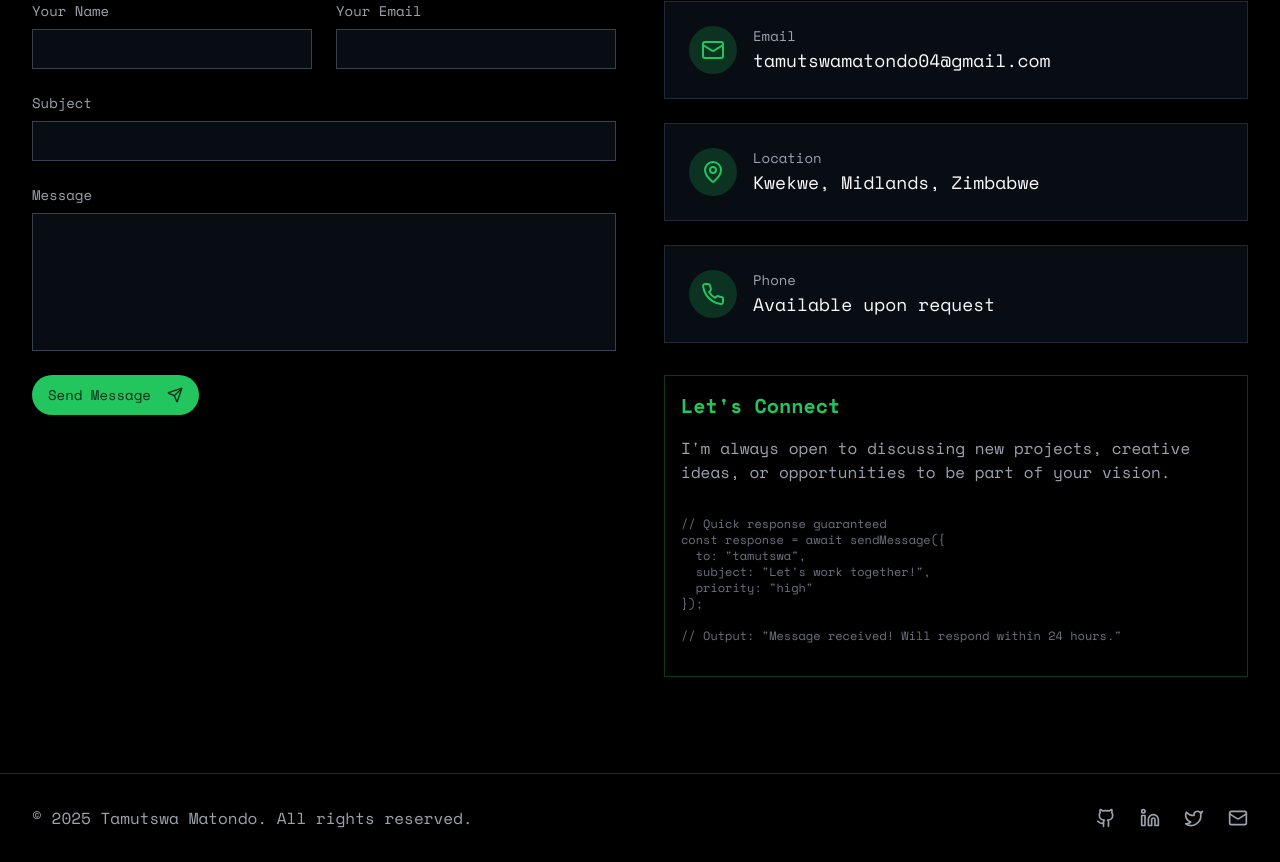
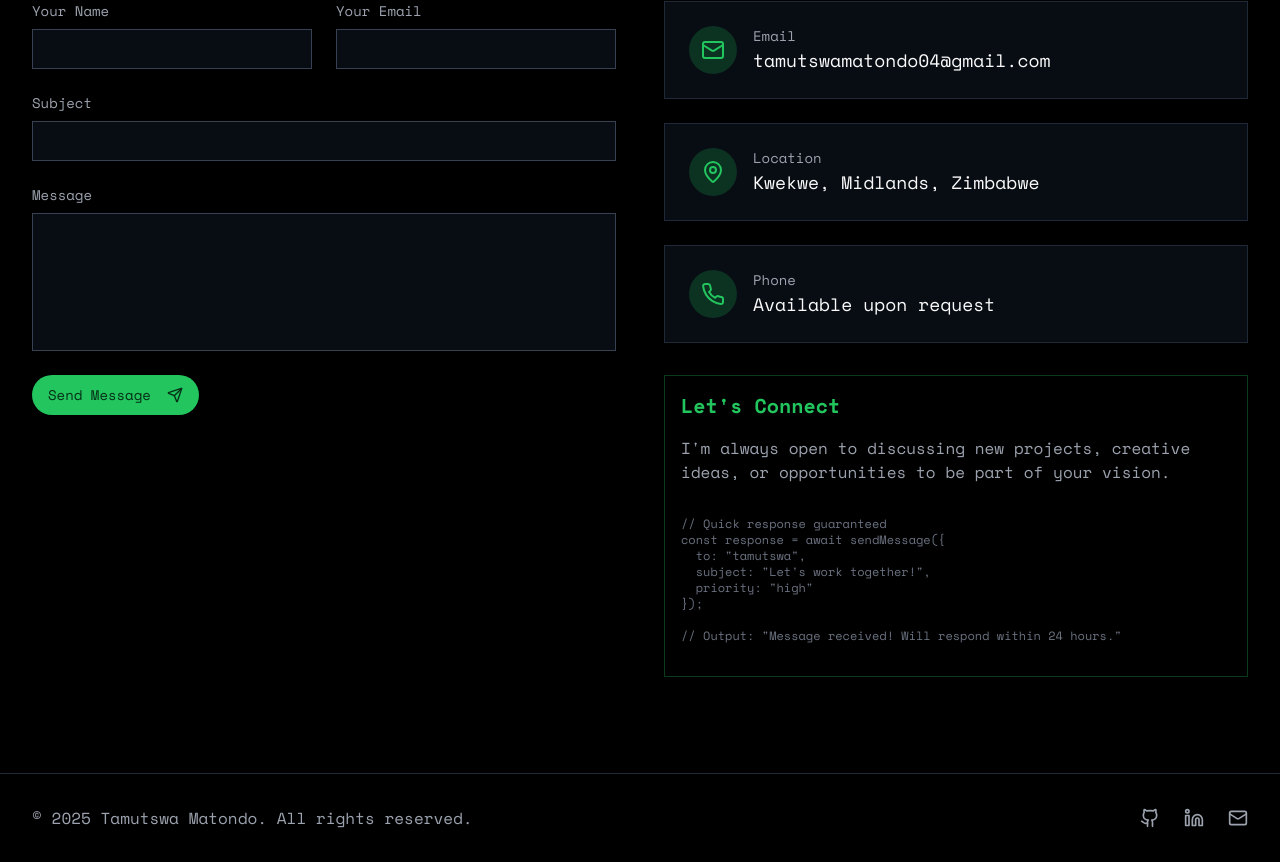
Before and after one commit to Tamutswa/My_Portfolio, a Next.js app: page / in a window 1280 px wide. Shown: the part 7359-8221 px from the top of the page. Built offline with nearby package versions, Linux system fonts and the light colour scheme.

Commit message:
Update footer.tsx

```diff
--- a/components/footer.tsx
+++ b/components/footer.tsx
@@ -1,5 +1,5 @@
 import Link from "next/link"
-import { Github, Linkedin, Twitter, Mail } from "lucide-react"
+import { Github, Linkedin, Mail } from "lucide-react"
 
 export default function Footer() {
   return (
@@ -21,22 +21,13 @@ export default function Footer() {
               <span className="sr-only">GitHub</span>
             </Link>
             <Link
-              href="https://linkedin.com/in/tamutswa"
+              href="https://www.linkedin.com/in/tamutswa-matondo-93075a35b/"
               target="_blank"
               rel="noopener noreferrer"
               className="text-gray-400 hover:text-primary transition-colors duration-300"
             >
               <Linkedin className="h-5 w-5" />
               <span className="sr-only">LinkedIn</span>
-            </Link>
-            <Link
-              href="https://twitter.com/tamutswa"
-              target="_blank"
-              rel="noopener noreferrer"
-              className="text-gray-400 hover:text-primary transition-colors duration-300"
-            >
-              <Twitter className="h-5 w-5" />
-              <span className="sr-only">Twitter</span>
             </Link>
             <Link
               href="mailto:tamutswamatondo04@gmail.com"
```
